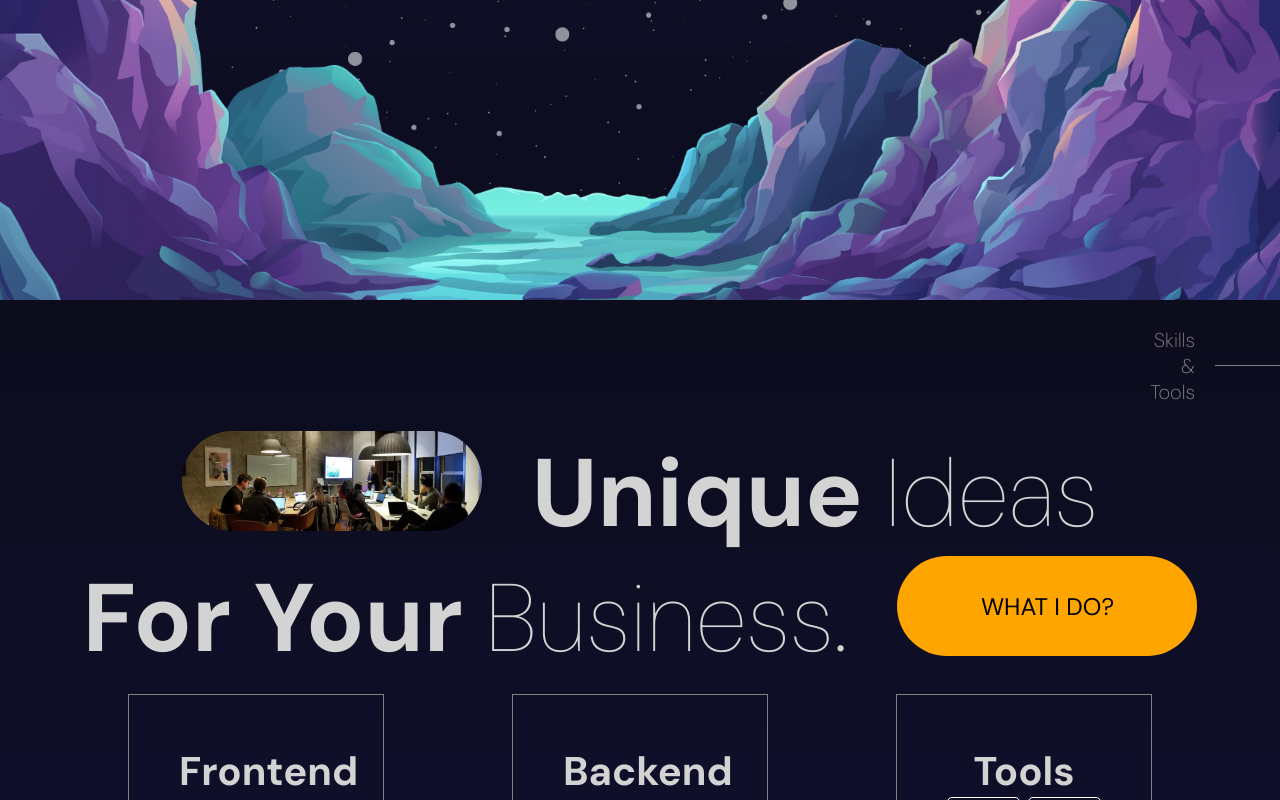
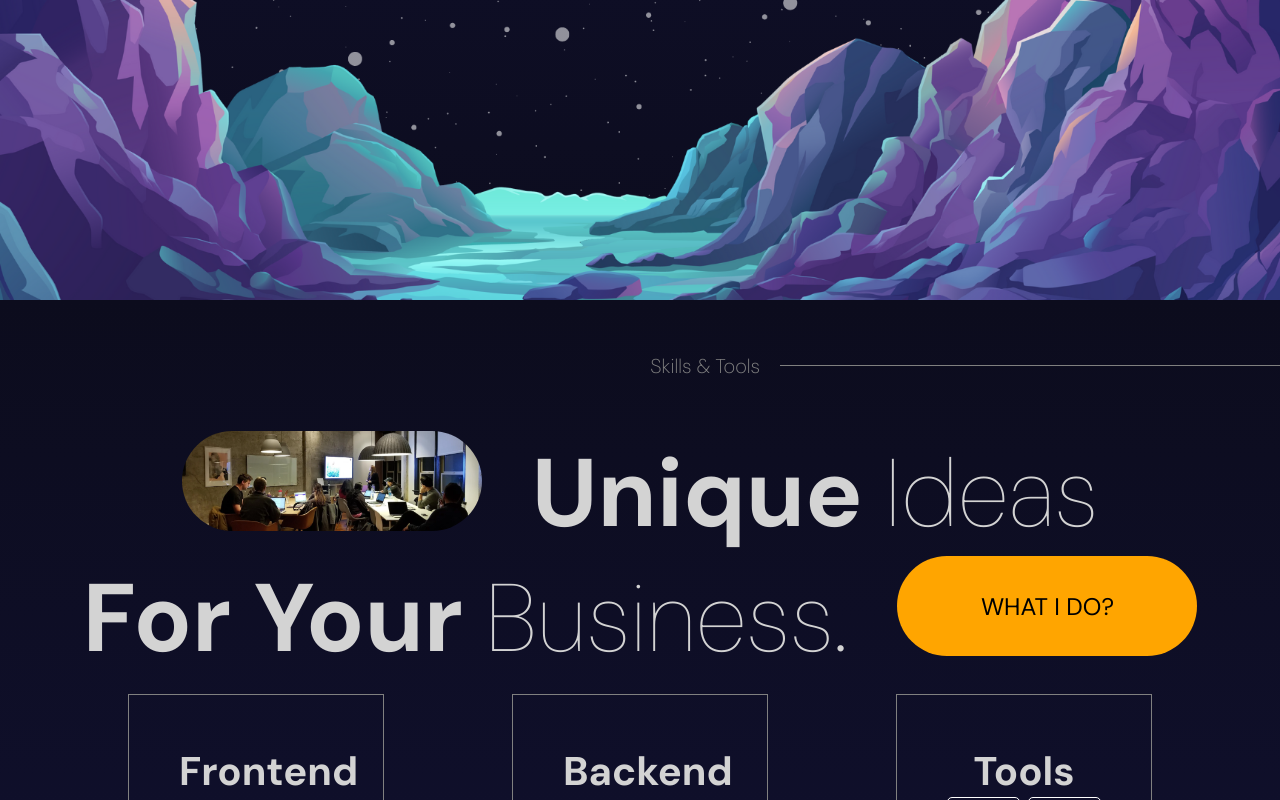
Before and after one commit to EmmoCodes/emmo-codes, a React (Vite) app: page / in a window 1280 px wide. Shown: the part 1300-2100 px from the top of the page. Built offline with nearby package versions, Linux system fonts and the light colour scheme.

Commit message:
changed padding bottom scroll img

```diff
--- a/src/components/skills/skills.scss
+++ b/src/components/skills/skills.scss
@@ -21,7 +21,11 @@
     gap: 20px;
 
     .break {
+
+      @include mobile {
       width: 160%;
+
+      }
     }
 
 
```
